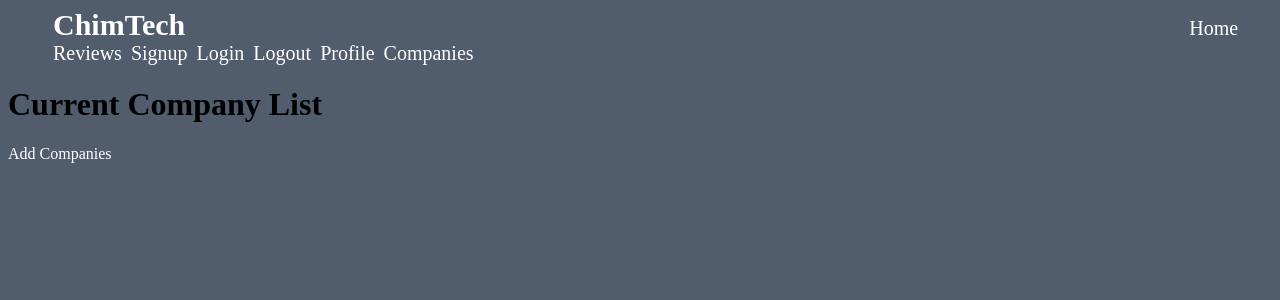
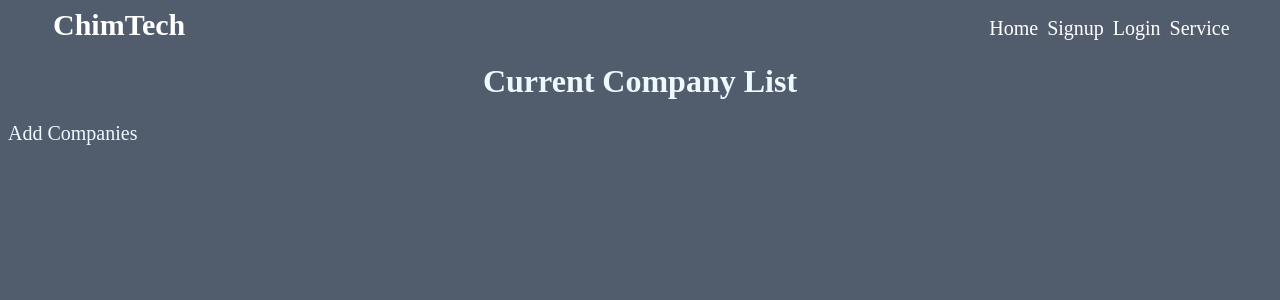
Before and after one commit to alexbrenneman/chimtech, a Flask app: page /companies in a window 1280 px wide. Shown: the top 300 px of the page. Run offline with Flask 2, Linux system fonts and the light colour scheme; data that the repository does not hold is empty.

Commit message:
added rating system, services page to display companies and ratings. got db working for companies

```diff
--- a/main.py
+++ b/main.py
@@ -88,10 +88,12 @@
 
 @app.route('/profile', methods=['POST','GET'])
 def profile():
-    username = request.form.get('username')
-    email = request.form.get('email')
+    if "username" in session:
+        user = User.query.filter_by(username=session["username"]).first()
+    else:
+        return render_template("profile.html")
 
-    return render_template(("/profile.html"),username = username, email = email)
+    return render_template(("/profile.html"),user=user)
 
 @app.route('/welcome', methods=['POST', 'GET'])
 def welcome():
@@ -159,55 +161,94 @@
     street = db.Column(db.String(120))
     city = db.Column(db.String(120))
     zip_code = db.Column(db.Integer)
+    phone = db.Column(db.String(100))
+    site = db.Column(db.String(120))
+    rating = db.Column(db.Integer)
 
-
-
-@app.route('/add_companies', methods = ['POST','GET'])
+@app.route('/add_companies', methods = ['POST'])
 def add_companies():
-    '''valid_name = ""
+    valid_name = ""
     valid_street = ""
     valid_city = ""
-    valid_zip_code = ""'''
+    valid_zip_code = ""
+    valid_phone = ""
+    valid_site = ""
     name = ""
     street = ""
     city = ""
     zip_code = ""
+    phone = ""
+    site = ""
 
     existing_company = Companies.query.filter_by(name=name).first()
 
-    '''if not existing_company:
-        if request.method == 'POST':
-            name = request.form['name']
-            street = request.form['street']
-            city = request.form['city']
-            zip_code = request.form['zip_code']
-
-            if len(name) < 2:
-                valid_name = "Not a Valid Company Name"
-
-            if len(street) < 1:
-                valid_street = "Not a Valid Street Name"
-
-            if len(city) < 2:
-                    valid_city ="Not a Valid City"
-            if len(zip_code) <= 4:
-                    valid_zip_code = "Not a valid zip code"
-    else:
-        valid_name = "Company Already Exists" '''
 
 
-    if name=="" and street=="" and city=="" and zip_code=="":
-        new_companies = Companies(name = name, street = street, city = city, zip_code = zip_code)
+    name = request.form['name']
+    street = request.form['street']
+    city = request.form['city']
+    zip_code = request.form['zip_code']
+    phone = request.form['phone']
+    site = request.form['site']
+
+
+    if len(name) < 2:
+        valid_name = "Not a Valid Company Name"
+
+    if len(street) < 1:
+        valid_street = "Not a Valid Street Name"
+
+    if len(city) < 2:
+            valid_city ="Not a Valid City"
+
+    if len(zip_code) <= 4:
+        valid_zip_code = "Not a valid zip code"
+
+    if len(phone) < 10:
+        valid_phone = "Not a valid phone number"
+
+    if len(site) < 2:
+        valid_site = "Not a valid website"
+
+
+
+
+
+
+
+    if valid_name=="" and valid_street=="" and valid_city=="" and valid_zip_code=="" and valid_phone == "" and valid_site == "":
+        new_companies = Companies(name = name, street = street, city = city, zip_code = zip_code, phone=phone, site=site, rating=0)
         db.session.add(new_companies)
         db.session.commit()
-        return render_template('/companies.html',name = name, city = city, street = street, zip_code=zip_code)
+        return redirect('/companies')
     else:
-        return "Not working"
+        return render_template("add_companies.html", valid_city =valid_city, valid_name=valid_name, valid_street=valid_street, valid_zip_code=valid_zip_code, valid_phone=valid_phone, valid_site=valid_site)
+
+@app.route('/add_companies', methods = ['GET'])
+def add_temp():
     return render_template("add_companies.html")
 
-@app.route("/companies")
+
+
+
+
+
+@app.route("/companies", methods=["POST","GET"])
 def companies():
-    return render_template("/companies.html")
+    rating =""
+    com = ""
+    name = ""
+    companies = Companies.query.all()
+    if request.method == 'POST':
+        rating = request.form['rating']
+        com = request.form["com"]
+        user = Companies.query.filter_by(name = com).first()
+        user.rating += 1
+        db.session.commit()
+    else:
+        return render_template('/companies.html', companies=companies)
+
+    return render_template("/companies.html", companies=companies, rating=rating)
 
 
 
--- a/static/css/main.css
+++ b/static/css/main.css
@@ -2,7 +2,7 @@
     padding-left: 45px;
 }
 #logo{
-    margin-right: 1000px;
+    margin-right: 800px;
     font-size: 30px;
 }
 
@@ -239,3 +239,20 @@
   text-align: center;
   color: aliceblue;
 }
+
+#companies-h1{
+  text-align: center;
+  color: aliceblue;
+}
+
+#companies-ul{
+  text-align: center;
+  color: aliceblue;
+}
+
+#add-companies-link{
+  text-align: center;
+  color: aliceblue;
+  font-size: 20px;
+
+}
--- a/templates/base.html
+++ b/templates/base.html
@@ -2,6 +2,8 @@
 <html>
     <head>
             <link rel="stylesheet" href="{{ url_for('static', filename='css/main.css') }}">
+
+
 
         <title>{{title}}</title>
 
@@ -10,16 +12,17 @@
         <div class="topnav">
             <a href="/" id="logo"><strong>ChimTech</strong></a>
             <a href="/" id="home-link">Home</a>
-            <a href="/reviews" id="service-link">Reviews</a>
-            {%if username == null%}
-            <a href="/signup" id="signup-link">Signup</a>
+
+            {%if session["username"] == null%}
+                <a href="/signup" id="signup-link">Signup</a>
+
+                <a href="/login" id="login-link">Login</a>
             {%endif%}
-            <a href="/login" id="login-link">Login</a>
-
-
-            <a href="/logout" id="logout-link">Logout</a>
-            <a href="/profile" id="profile-link">Profile</a>
-            <a href="/companies" id="companies-link">Companies</a>
+            {%if session["username"] != null%}
+                <a href="/logout" id="logout-link">Logout</a>
+                <a href="/profile" id="profile-link">Profile</a>
+            {%endif%}
+            <a href="/companies" id="companies-link">Service</a>
 
         </div>
 
--- a/templates/companies.html
+++ b/templates/companies.html
@@ -1,6 +1,19 @@
 {% extends "base.html" %}
 {% block content %}
-<h1>Current Company List</h1>
-<a href="/add_companies">Add Companies</a>
+<h1 id="companies-h1">Current Company List</h1>
+<a href="/add_companies" id="add-companies-link">Add Companies</a>
+<ul id="companies-ul">
+
+{% for company in companies %}
+    <a href="/company?companies={{company.id}}">{{company.name}}</a><br>
+    <form action="/companies", method="POST">
+        <input type="text" value="1" name="rating" style="display:none;">
+        <input type="text" value = "{{company.name}}" style="display:none;" name="com">
+        <input type="submit" value="Like {{company.rating}}">
+
+    </form>
+{% endfor %}
+</ul>
+
 
 {% endblock %}
```
Also changed, not shown: templates/add_companies.html (+32 -28 lines), templates/profile.html (+4 -3 lines).
